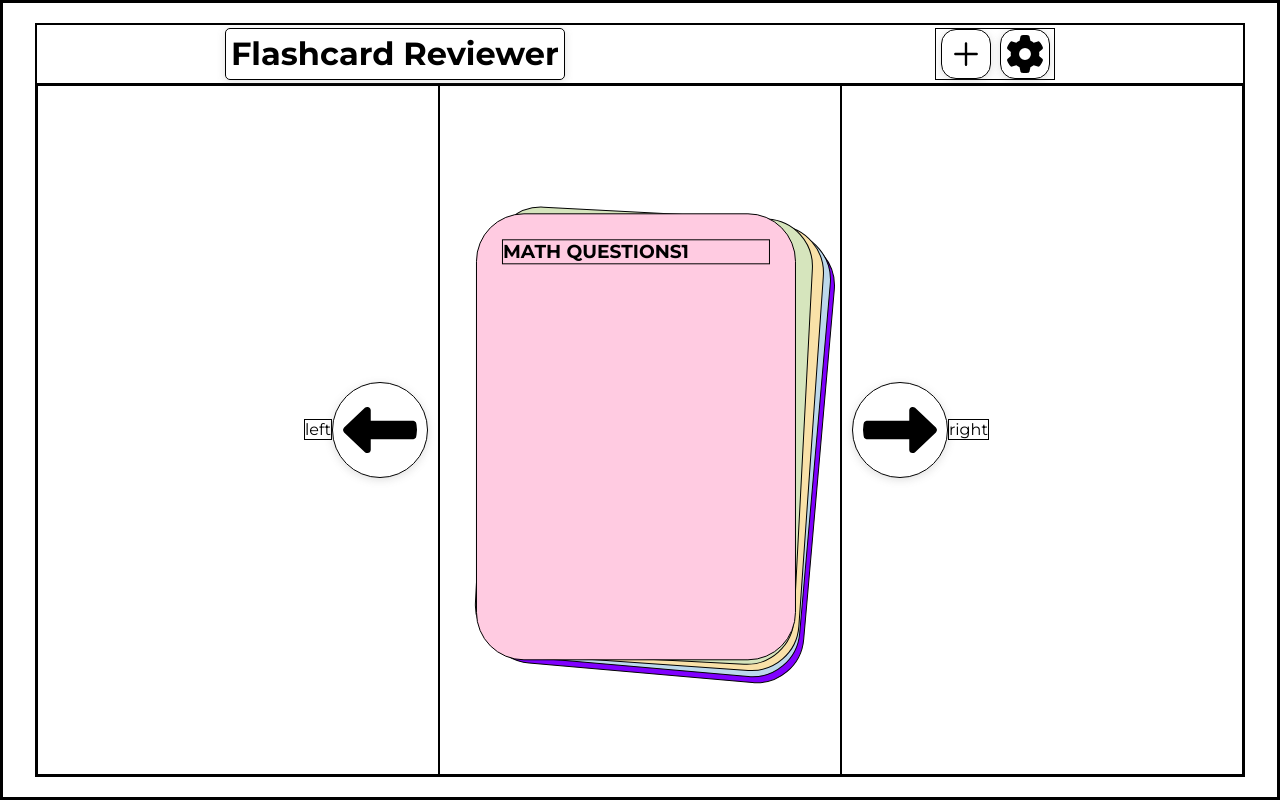
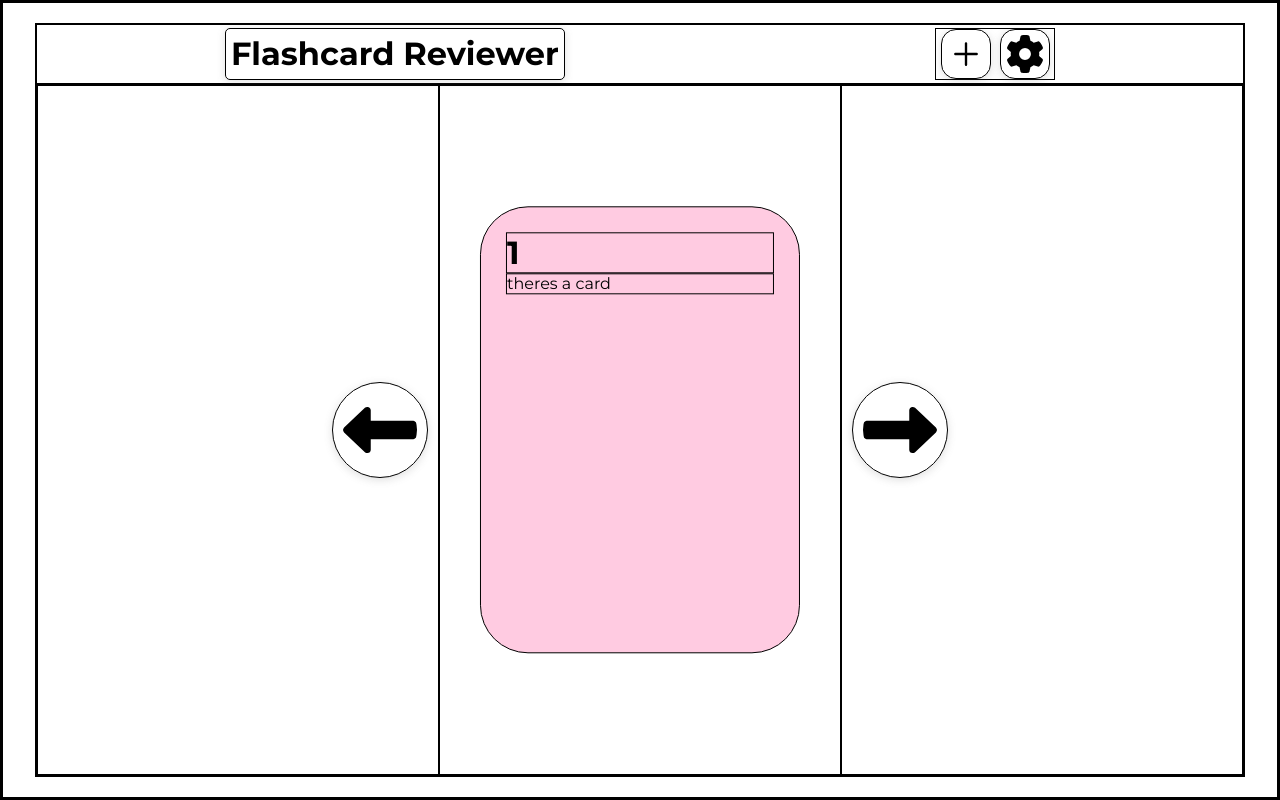
Before and after one commit to ron02dev/flashcard-reviewer, a React (Vite) app: page / in a window 1280 px wide. Built offline with nearby package versions, Linux system fonts and the light colour scheme.

Commit message:
logic fixed

```diff
--- a/src/App.tsx
+++ b/src/App.tsx
@@ -4,12 +4,19 @@ import Header from "./components/Header";
 import "./styles/app.scss";
 import CreateFlashcards from "./components/CreateFlashcards";
 import EditFlashcards from "./components/EditFlashcards";
-import { useSelector } from "react-redux";
+import { useDispatch, useSelector } from "react-redux";
 import type { RootState } from "./state/store";
+import { useEffect } from "react";
+import { deckSelection } from "./state/flashcard/flashcardSlide";
 
 function App() {
   const appActions = useSelector((state: RootState) => state.control);
+  const dispatch = useDispatch();
 
+  useEffect(() => {
+    console.log("this is run");
+    dispatch(deckSelection("IDLE"));
+  }, []);
   const renderPage = () => {
     switch (appActions.activeAction) {
       case "SELECT_FLASHCARDS":
--- a/src/components/SelectFlashcards.tsx
+++ b/src/components/SelectFlashcards.tsx
@@ -5,23 +5,14 @@ import { useDispatch, useSelector } from "react-redux";
 import { SET_ACTIVE_ACTION } from "../state/control/controlSlice";
 import type { RootState } from "../state/store";
 import { deckSelection } from "../state/flashcard/flashcardSlide";
-import { useEffect } from "react";
 
 function SelectFlashcards() {
   const dispatch = useDispatch();
 
-
-  const selectedDeck= useSelector((state: RootState) => state.flashcard.selectedDeck);
-   const decks= useSelector((state: RootState) => state.flashcard.decks);
-
-
-
-  useEffect(()=>{
-
-    console.log(selectedDeck.deckId,"deckiod")
-    console.log(decks.length,"leng")
-  },[selectedDeck])
-
+  const selectedDeck = useSelector(
+    (state: RootState) => state.flashcard.selectedDeck,
+  );
+  const decks = useSelector((state: RootState) => state.flashcard.decks);
 
   const handleSelect = () => {
     dispatch(SET_ACTIVE_ACTION("PLAY_FLASHCARDS"));
@@ -29,38 +20,30 @@ function SelectFlashcards() {
 
   const handleNext = () => {
     dispatch(deckSelection("NEXT"));
-    console.log("this is nmext")
-
   };
   const handleBack = () => {
     dispatch(deckSelection("BACK"));
-
   };
-
-
 
   return (
     <div className="select-container">
       <div className="box box-left">
-        <p>left</p>
         <FaLeftLong className="icon" onClick={handleBack} />
       </div>
       <div className="box middle card-container">
-
-
-      {selectedDeck && <div className={`card card-one`} onClick={handleSelect}>
-
-       <h3>{selectedDeck.deckTitle}</h3>
-       </div> }
-
-        <div className="card card-two"></div>
-        <div className="card card-three"></div>
-        <div className="card card-four"></div>
-        <div className="card card-five"></div>
+        {selectedDeck ? (
+          <div className="card">
+            <h1>{selectedDeck.deckTitle}</h1>
+            <p>theres a card</p>
+          </div>
+        ) : (
+          <div className="card">
+            <h1>No created deck please create one</h1>
+          </div>
+        )}
       </div>
       <div className="box box-right">
         <FaRightLong className="icon" onClick={handleNext} />
-        <p>right</p>
       </div>
     </div>
   );
--- a/src/state/flashcard/flashcardSlide.ts
+++ b/src/state/flashcard/flashcardSlide.ts
@@ -2,7 +2,7 @@ import { createSlice, type PayloadAction } from "@reduxjs/toolkit";
 interface FlashcardsState {
   decks: Deck[];
   flashcardAction: "IDLE" | "NEXT" | "BACK";
-  selectedDeck: Deck;
+  selectedDeck?: Deck | undefined;
 }
 
 type FlashcardAction = "IDLE" | "NEXT" | "BACK";
@@ -10,7 +10,7 @@ type FlashcardAction = "IDLE" | "NEXT" | "BACK";
 const initialState: FlashcardsState = {
   decks: [
     {
-      deckTitle: "MATH QUESTIONS1",
+      deckTitle: "1",
       deckId: 1,
       deck: [
         { cardId: "1", question: "question1", answer: "answer1" },
@@ -19,7 +19,7 @@ const initialState: FlashcardsState = {
       ],
     },
     {
-      deckTitle: "interview QUESTIONS2",
+      deckTitle: "2",
       deckId: 2,
       deck: [
         { cardId: "1", question: "question1", answer: "answer1" },
@@ -28,7 +28,7 @@ const initialState: FlashcardsState = {
       ],
     },
     {
-      deckTitle: "THIRD DECK QUESTIONS3",
+      deckTitle: "index num 2",
       deckId: 3,
       deck: [
         { cardId: "1", question: "question1", answer: "answer1" },
@@ -37,19 +37,8 @@ const initialState: FlashcardsState = {
       ],
     },
   ],
-  selectedDeck:
-    {
-      deckTitle: "MATH QUESTIONS1",
-      deckId: 1,
-      deck: [
-        { cardId: "1", question: "question1", answer: "answer1" },
-        { cardId: "2", question: "question2", answer: "answer2" },
-        { cardId: "3", question: "question3", answer: "answer3" },
-      ],
-    }
-    ,
+  selectedDeck: undefined,
   flashcardAction: "IDLE",
-
 };
 
 const flashcardSlice = createSlice({
@@ -57,26 +46,38 @@ const flashcardSlice = createSlice({
   initialState,
   reducers: {
     deckSelection: (state, action: PayloadAction<FlashcardAction>) => {
-         const deckLen = state.decks.length;
+      let firstDeck = state.decks[0];
+      let lastDeck = state.decks.length - 1;
+      const selectedDeckId = state?.selectedDeck?.deckId;
+      const selectedDeck = state.selectedDeck;
+
       switch (action.payload) {
         case "NEXT":
+          const nextDeck = state.decks[selectedDeckId!];
 
-
-       if(state.selectedDeck.deckId == deckLen){
-      state.selectedDeck = state.decks[0]
-       }else{
-state.selectedDeck = state.decks[state.selectedDeck.deckId++]
-       }
-
-
-
+          if (nextDeck) {
+            state.selectedDeck = nextDeck;
+          } else {
+            state.selectedDeck = firstDeck;
+          }
           break;
         case "BACK":
-               if(state.selectedDeck.deckId == deckLen){
-      state.selectedDeck = state.decks[0]
-       }else{
-state.selectedDeck = state.decks[state.selectedDeck.deckId--]
-       }
+          const prevDeck = state.decks[selectedDeck?.deckId! - 2];
+
+          if (prevDeck) {
+            state.selectedDeck = prevDeck;
+          } else {
+            state.selectedDeck = state.decks[lastDeck];
+          }
+          break;
+
+        case "IDLE":
+          // this will get the first available deck
+          if (selectedDeckId == 0 || selectedDeck == undefined) {
+            state.selectedDeck = firstDeck;
+          } else {
+            state.selectedDeck;
+          }
           break;
         default:
           break;
--- a/src/styles/flashcards.scss
+++ b/src/styles/flashcards.scss
@@ -24,47 +24,49 @@
     left: 50%;
   }
 
-  .card:hover:not(.card-one) {
+  .card:hover:not(.card:nth-child(1)) {
     rotate: 10deg;
   }
 
-  .card-one {
+  .card:nth-child(1) {
     position: absolute;
-    top: 51%;
-    left: 49%;
+    top: 50%;
+    left: 50%;
     z-index: 5; /* A higher z-index brings it to the front */
     background-color: #ffcbe1;
   }
 
-  .card-two {
-    top: 52%;
-    left: 48%;
-    rotate: 3deg;
-    z-index: 4; /* A lower z-index sends it to the back */
-    background-color: #d6e5bd;
-  }
 
-  .card-three {
-    top: 53%; //+
-    left: 49%; //+
-    rotate: 4deg; //+
-    z-index: 3; /* A lower z-index sends it to the back */
-    background-color: #f9e1a8;
-  }
 
-  .card-four {
-    top: 54%; //+
-    left: 49%; //+
-    rotate: 5deg; //+
-    z-index: 2; /* A lower z-index sends it to the back */
-    background-color: #bcd8ec;
-  }
+  // .card:nth-child(2) {
+  //   top: 52%;
+  //   left: 48%;
+  //   rotate: 3deg;
+  //   z-index: 4; /* A lower z-index sends it to the back */
+  //   background-color: #d6e5bd;
+  // }
 
-  .card-five {
-    top: 55%; //+
-    left: 50%; //+
-    rotate: 5deg; //+
-    z-index: 1; /* A lower z-index sends it to the back */
-    background-color: #8000ff;
-  }
+  // .card:nth-child(3) {
+  //   top: 53%; //+
+  //   left: 49%; //+
+  //   rotate: 4deg; //+
+  //   z-index: 3; /* A lower z-index sends it to the back */
+  //   background-color: #f9e1a8;
+  // }
+
+  // .card:nth-child(4) {
+  //   top: 54%; //+
+  //   left: 49%; //+
+  //   rotate: 5deg; //+
+  //   z-index: 2; /* A lower z-index sends it to the back */
+  //   background-color: #bcd8ec;
+  // }
+
+  // .card:nth-child(5) {
+  //   top: 55%; //+
+  //   left: 50%; //+
+  //   rotate: 5deg; //+
+  //   z-index: 1; /* A lower z-index sends it to the back */
+  //   background-color: #8000ff;
+  // }
 }
```
